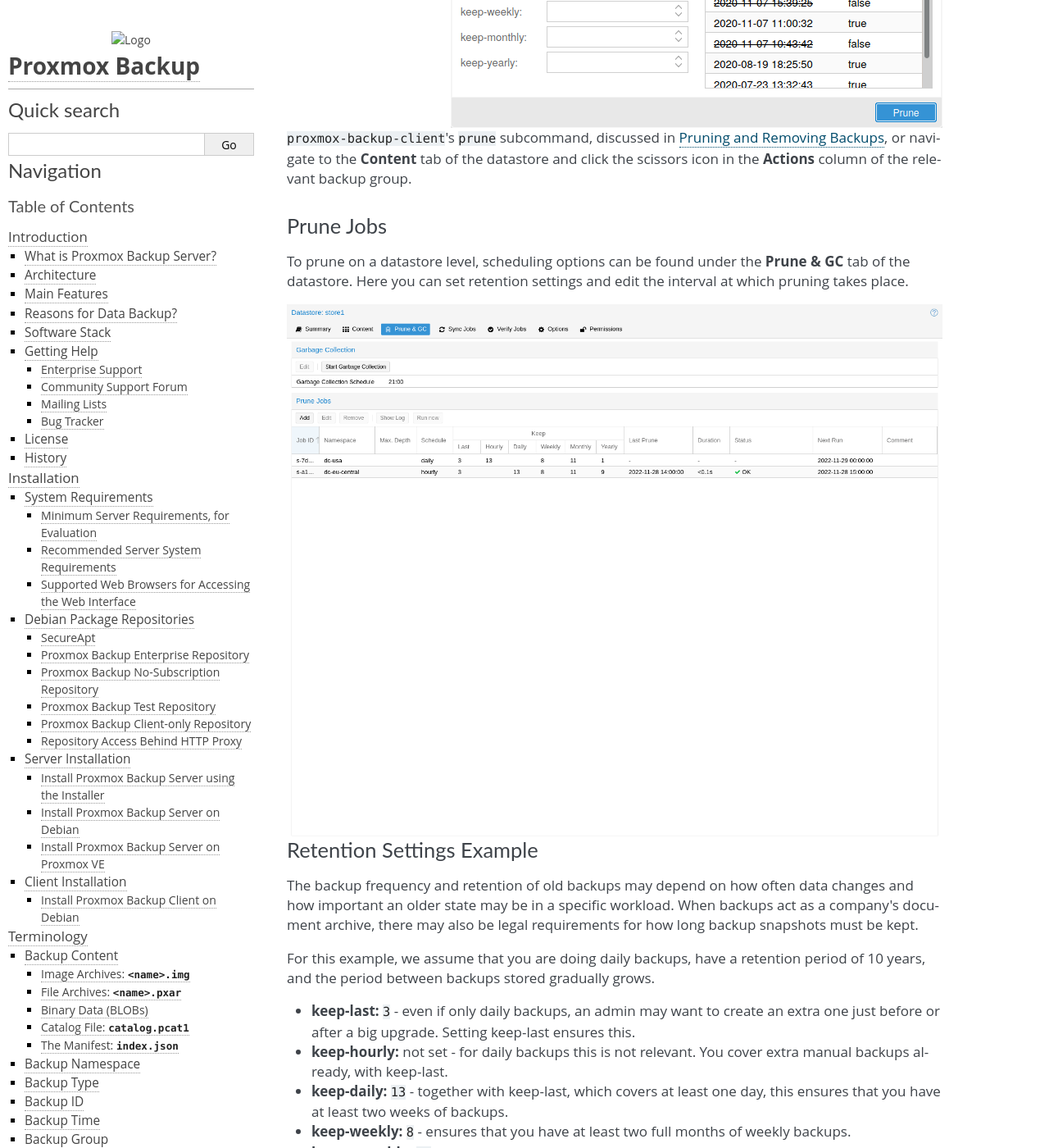
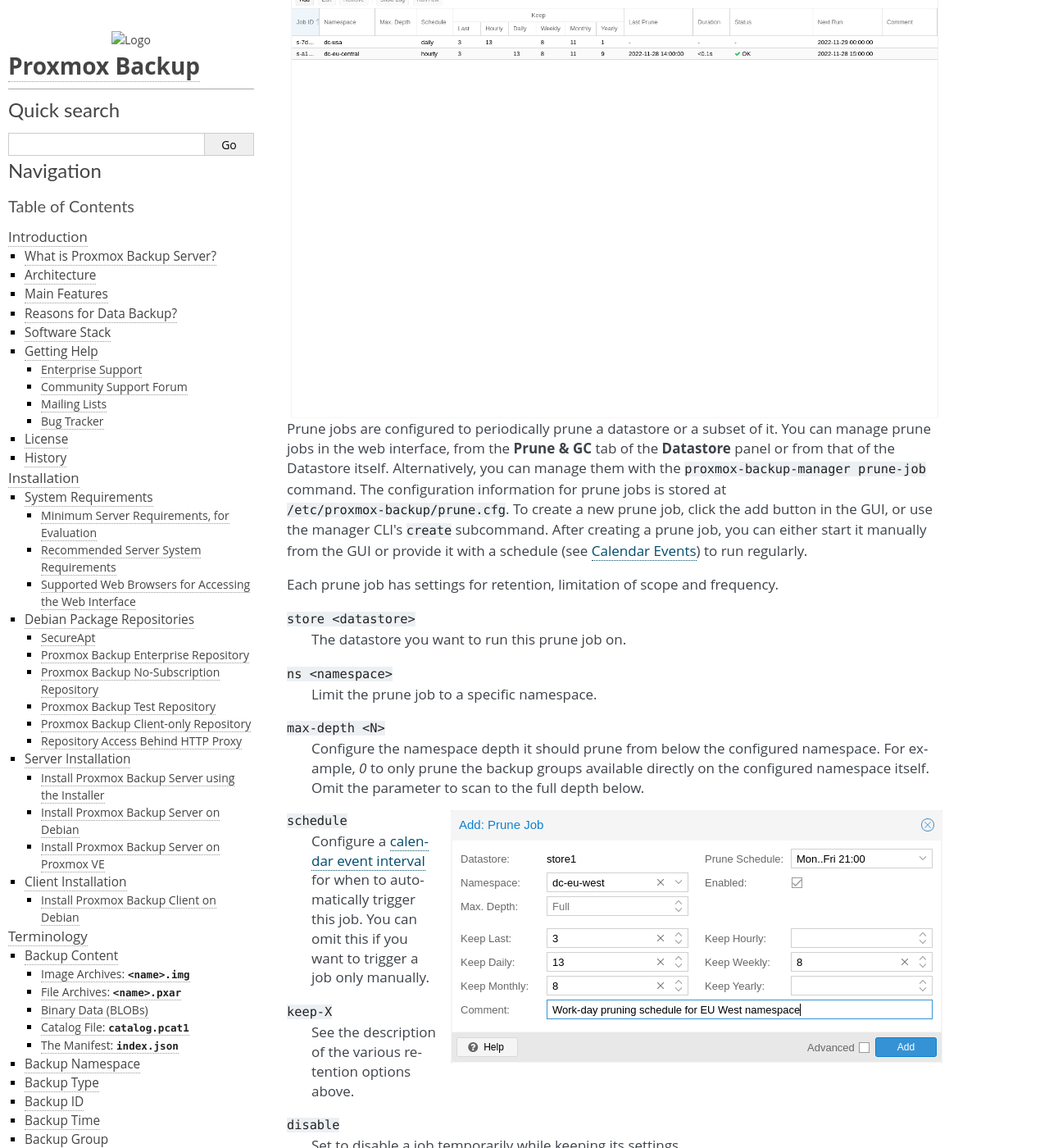
Before and after one commit to rikka-chunibyo/PBS-X, a Sphinx documentation site: the page built from docs/maintenance.rst, in a window 1280 px wide and 1400 px high, scrolled down 1365 px. Shown: the whole window at 82% size. Built offline with Sphinx 7.4.7, drawn with Linux system fonts in a browser that asks for light colours; some of the changed text lies outside the part shown.

Commit message:
docs: add section for prune jobs
Signed-off-by: Thomas Lamprecht <t.lamprecht@proxmox.com>

```diff
--- a/docs/maintenance.rst
+++ b/docs/maintenance.rst
@@ -6,8 +6,8 @@ Maintenance Tasks
 Pruning
 -------
 
-Prune lets you specify which backup snapshots you want to keep. The
-following retention options are available:
+Prune lets you specify which backup snapshots you want to keep.
+The following retention options are available:
 
 ``keep-last <N>``
   Keep the last ``<N>`` backup snapshots.
@@ -40,9 +40,9 @@ The retention options are processed in the order given above. Each option
 only covers backups within its time period. The next option does not take care
 of already covered backups. It will only consider older backups.
 
-Unfinished and incomplete backups will be removed by the prune command, unless
-they are newer than the last successful backup. In this case, the last failed
-backup is retained.
+Old unfinished or incomplete backups will be removed by the prune command,
+unless they are newer than the last successful backup. In this case, the last
+failed backup is retained.
 
 Prune Simulator
 ^^^^^^^^^^^^^^^
@@ -50,6 +50,60 @@ Prune Simulator
 You can use the built-in `prune simulator <prune-simulator/index.html>`_
 to explore the effect of different retention options with various backup
 schedules.
+
+.. _maintenance_prune_jobs:
+
+Prune Jobs
+^^^^^^^^^^
+
+.. image:: images/screenshots/pbs-gui-datastore-prunegc.png
+  :target: _images/pbs-gui-datastore-prunegc.png
+  :align: right
+  :alt: Prune and garbage collection options
+
+Prune jobs are configured to periodically prune a datastore or a subset of it.
+You can manage prune jobs in the web interface, from the **Prune & GC** tab of
+the **Datastore** panel or from that of the Datastore itself. Alternatively,
+you can manage them with the ``proxmox-backup-manager prune-job`` command. The
+configuration information for prune jobs is stored at
+``/etc/proxmox-backup/prune.cfg``. To create a new prune job, click the add
+button in the GUI, or use the manager CLI's ``create`` subcommand. After
+creating a prune job, you can either start it manually from the GUI or provide
+it with a schedule (see :ref:`calendar-event-scheduling`) to run regularly.
+
+Each prune job has settings for retention, limitation of scope and frequency.
+
+``store <datastore>``
+ The datastore you want to run this prune job on.
+
+``ns <namespace>``
+ Limit the prune job to a specific namespace.
+
+``max-depth <N>``
+ Configure the namespace depth it should prune from below the configured
+ namespace. For example, `0` to only prune the backup groups available directly
+ on the configured namespace itself. Omit the parameter to scan to the full
+ depth below.
+
+.. image:: images/screenshots/pbs-gui-datastore-prune-job-add.png
+  :target: _images/pbs-gui-datastore-prune-job-add.png
+  :align: right
+  :alt: Prune Job creation and edit dialogue
+
+``schedule``
+ Configure a :ref:`calendar event interval <calendar-event-scheduling>` for
+ when to automatically trigger this job. You can omit this if you want to
+ trigger a job only manually.
+
+``keep-X``
+ See the description of the various retention options above.
+
+``disable``
+ Set to disable a job temporarily while keeping its settings.
+
+``comment``
+ You can add a short comment for a job, for example about it intentions.
+
 
 Manual Pruning
 ^^^^^^^^^^^^^^
@@ -63,20 +117,6 @@ To manually prune a specific backup group, you can use
 ``proxmox-backup-client``'s ``prune`` subcommand, discussed in
 :ref:`backup-pruning`, or navigate to the **Content** tab of the datastore and
 click the scissors icon in the **Actions** column of the relevant backup group.
-
-.. _maintenance_prune_jobs:
-
-Prune Jobs
-^^^^^^^^^^
-
-To prune on a datastore level, scheduling options can be found under the
-**Prune & GC** tab of the datastore. Here you can set retention settings and
-edit the interval at which pruning takes place.
-
-.. image:: images/screenshots/pbs-gui-datastore-prunegc.png
-  :target: _images/pbs-gui-datastore-prunegc.png
-  :align: right
-  :alt: Prune and garbage collection options
 
 
 Retention Settings Example
@@ -113,7 +153,6 @@ period of 10 years, and the period between backups stored gradually grows.
 We recommend that you use a higher retention period than is minimally required
 by your environment; you can always reduce it if you find it is unnecessarily
 high, but you cannot recreate backup snapshots from the past.
-
 
 .. _maintenance_gc:
 
```
Also changed, not shown: docs/images/screenshots/pbs-gui-datastore-prune-job-add.png (added).
